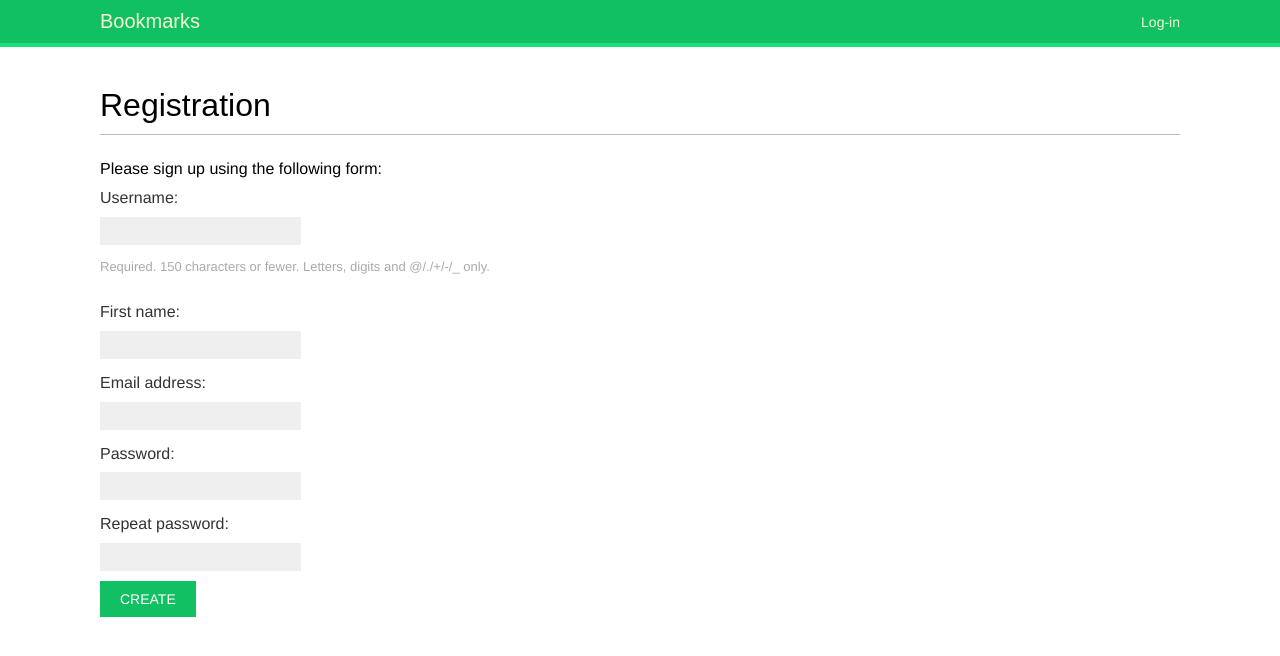
After one commit to TAnd-dev/django_ata_social_website, a Django app: page /account/register/ in a window 1280 px wide. The commit adds this page. Shown: the top 656 px of the page. Run offline with Django 5.2, Linux system fonts and the light colour scheme; some web fonts are replaced.

Commit message:
Added registration

```diff
--- a/account/forms.py
+++ b/account/forms.py
@@ -1,5 +1,22 @@
 from django import forms
+from django.contrib.auth import get_user_model
+
 
 class LoginForm(forms.Form):
     username = forms.CharField()
     password = forms.CharField(widget=forms.PasswordInput)
+
+
+class RegistrationForm(forms.ModelForm):
+    password = forms.CharField(label='Password', widget=forms.PasswordInput)
+    password2 = forms.CharField(label='Repeat password', widget=forms.PasswordInput)
+
+    class Meta:
+        model = get_user_model()
+        fields = ('username', 'first_name', 'email',)
+
+    def clean_password2(self):
+        cd = self.cleaned_data
+        if cd['password'] != cd['password2']:
+            raise forms.ValidationError('Passwords do not match')
+        return cd['password']
--- a/account/static/css/style.css
+++ b/account/static/css/style.css
@@ -92,6 +92,14 @@ input[type=submit], a.button {
 
 .login-form {
     float: left;
+}
+
+.helptext {
+    margin-bottom: 20px;
+    color: #aaa;
+    clear: both;
+    float: left;
+    font-size: 13px;
 }
 
 header ul.menu {
--- a/account/templates/account/login.html
+++ b/account/templates/account/login.html
@@ -4,7 +4,10 @@
 
 {% block content %}
 <h1>Log-in</h1>
-<p>Please use the following form to log-in:</p>
+<p>
+    Please use the following form to log-in.
+    If you don't have an account, <a href="{% url 'register' %}">register here</a>
+</p>
 <form method="POST">
     {{ form.as_p }}
     {% csrf_token %}
--- /dev/null
+++ b/account/templates/account/register.html
@@ -0,0 +1,13 @@
+{% extends "base.html" %}
+
+{% block title %}Registration{% endblock %}
+
+{% block content %}
+<h1>Registration</h1>
+<p>Please sign up using the following form:</p>
+<form method="POST">
+    {{ form.as_p }}
+    {% csrf_token %}
+    <p><input type="submit" value="Create"/></p>
+</form>
+{% endblock %}
--- a/account/templates/registration/login.html
+++ b/account/templates/registration/login.html
@@ -10,7 +10,10 @@
     Please try again.
 </p>
 {% else %}
-<p>Please use the following form to log-in:</p>
+<p>
+    Please use the following form to log-in.
+    If you don't have an account, <a href="{% url 'register' %}">register here</a>
+</p>
 {% endif %}
 <div class="login-form">
     <form action="{% url 'login' %}" method="POST">
--- a/account/urls.py
+++ b/account/urls.py
@@ -16,4 +16,5 @@ urlpatterns = [
     # path('password-reset/complete', auth_views.PasswordResetCompleteView.as_view(), name='password_reset_complete'),
     path('', include('django.contrib.auth.urls')),
     path('', views.dashboard, name='dashboard'),
+    path('register/', views.register, name='register'),
 ]
--- a/account/views.py
+++ b/account/views.py
@@ -3,7 +3,7 @@ from django.contrib.auth.decorators import login_required
 from django.http import HttpResponse
 from django.shortcuts import render
 
-from account.forms import LoginForm
+from account.forms import LoginForm, RegistrationForm
 
 
 def user_login(request):
@@ -29,6 +29,18 @@ def user_login(request):
     return render(request, 'account/login.html', {'form': form})
 
 
+def register(request):
+    if request.method == 'POST':
+        form = RegistrationForm(request.POST)
+        if form.is_valid():
+            new_user = form.save(commit=False)
+            new_user.set_password(form.cleaned_data['password'])
+            new_user.save()
+            return render(request, 'account/register_done.html', {'new_user': new_user})
+    else:
+        form = RegistrationForm()
+    return render(request, 'account/register.html', {'form': form})
+
 @login_required
 def dashboard(request):
     return render(request, 'account/dashboard.html', {'section': 'dashboard'})
```
Also changed, not shown: account/templates/account/register_done.html (added, +12 -0 lines).
